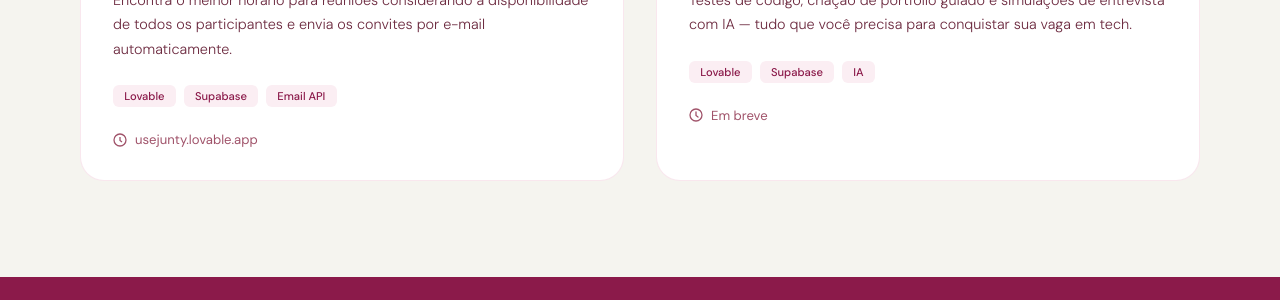
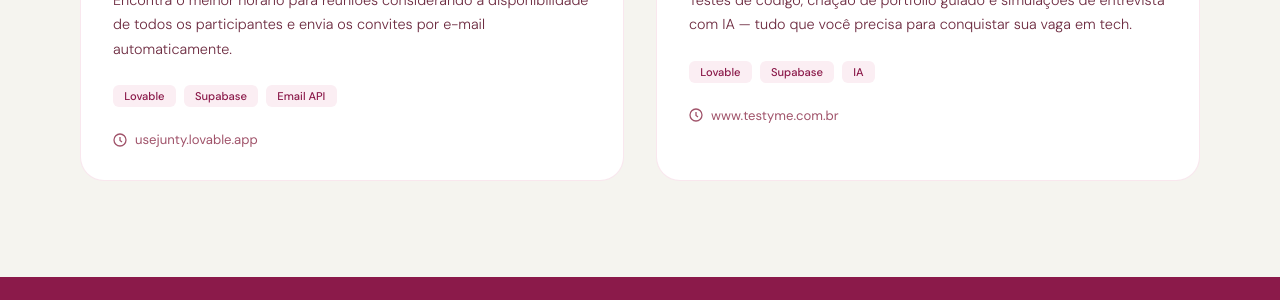
Before and after one commit to surocham/surocham.github.io, a Jekyll site: the page built from index.md, in a window 1280 px wide and 900 px high, scrolled down 4362 px. Shown: the part 153-453 px from the top of the window. Built offline with Jekyll 4.4.1, drawn with Linux system fonts in a browser that asks for light colours; nearby versions of some CDN libraries; some web fonts are replaced; our own code applies the rules of GitHub Pages for plain Markdown files.

Commit message:
fix link testyme

```diff
--- a/_layouts/default.html
+++ b/_layouts/default.html
@@ -456,8 +456,8 @@
           <span style="font-size:0.7rem; font-weight:500; padding:0.25rem 0.7rem; border-radius:6px; background:rgba(194,24,91,0.07); color:#8B1A4A;">IA</span>
         </div>
         <span style="font-size:0.82rem; color:#A0536A; display:flex; align-items:center; gap:0.5rem;">
-          <svg width="14" height="14" viewBox="0 0 14 14" fill="none"><circle cx="7" cy="7" r="6" stroke="#A0536A" stroke-width="1.3"/><path d="M7 4v3.5l2 1.5" stroke="#A0536A" stroke-width="1.3" stroke-linecap="round"/></svg>
-          Em breve
+          <svg width="14" height="14" viewBox="0 0 14 14" fill="none"><circle cx="7" cy="7" r="6" stroke="#A0536A" stroke-width="1.3"/><path d="M7 4v3.5l2 1.5" stroke="#A0536A" stroke-width="1.3" stroke-linecap="link"/></svg>
+          www.testyme.com.br
         </span>
       </div>
     </div>
```
